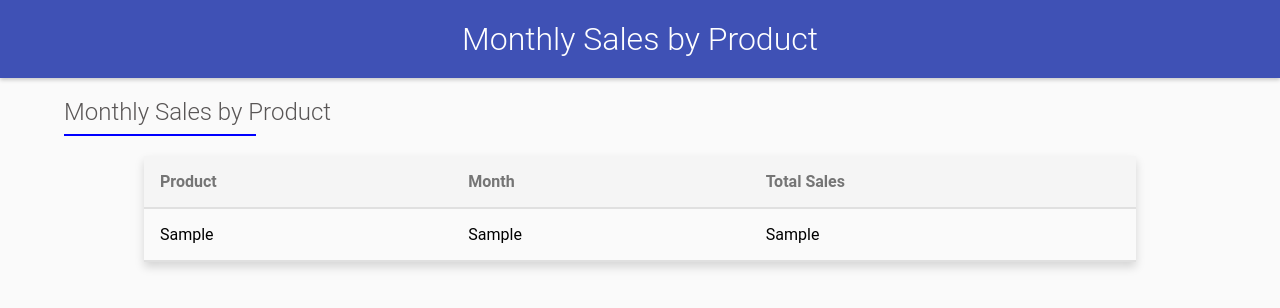
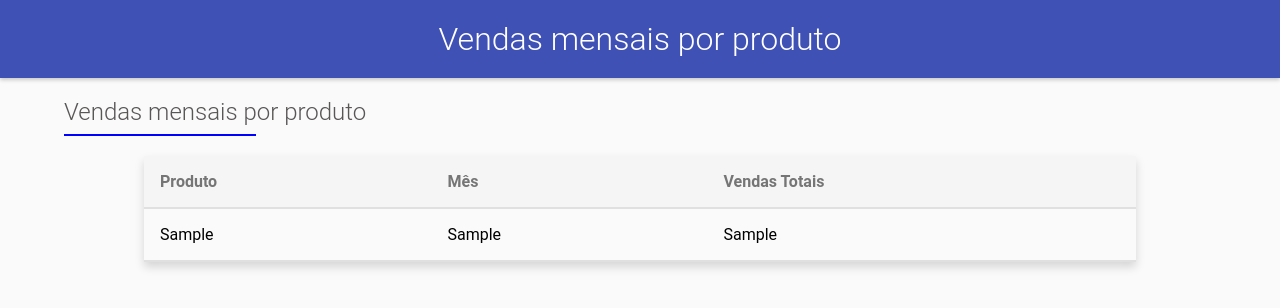
Before and after one commit to victormacaubas/gerenciador_de_vendas, a Django app: template vendas_app/templates/vendas_app/monthly_sales_by_product.html in a window 1280 px wide. Shown: the top 308 px of the page. Run offline with Django 5.2, Linux system fonts and the light colour scheme; the template is opened without the code that fills it: most values are stand-ins (such as "Sample title", 1, 10 or a date in 2020).

Commit message:
update views

```diff
--- a/gerenciador_de_vendas/settings.py
+++ b/gerenciador_de_vendas/settings.py
@@ -153,9 +153,9 @@ JAZZMIN_SETTINGS = {
     ############
 
     "topmenu_links": [
-        {"name": "Total  by Vendor", "url": "admin:total_revenue_by_vendor"},
-        {"name": "Monthly Sales by Product", "url": "admin:monthly_sales_by_product"},
-        {"name": "Top Clients", "url": "admin:top_clients"},
+        {"name": "Total de receita por Vendedor", "url": "admin:total_revenue_by_vendor"},
+        {"name": "Vendas Mensais por Produto", "url": "admin:monthly_sales_by_product"},
+        {"name": "Melhores Clientes", "url": "admin:top_clients"},
         {"name": "Estátisticas de Venda", "url": "admin:estatisticas"},
     ],
 
--- a/vendas_app/templates/vendas_app/monthly_sales_by_product.html
+++ b/vendas_app/templates/vendas_app/monthly_sales_by_product.html
@@ -1,23 +1,23 @@
 <!DOCTYPE html>
 <html>
 <head>
-    <title>Monthly Sales by Product</title>
+    <title>Vendas mensais por produto</title>
     {% load static %}
     <link rel="stylesheet" type="text/css" href="{% static 'vendas_app/style.css' %}">
 </head>
 <body>
     <header class="site-header">
-        <h1>Monthly Sales by Product</h1>
+        <h1>Vendas mensais por produto</h1>
     </header>
-    <h2 class="subtitle">Monthly Sales by Product</h2>
+    <h2 class="subtitle">Vendas mensais por produto</h2>
     <div class="line"></div>
     <section class="content">
         <table class="table table-with-shadow">
             <thead>
                 <tr>
-                    <th>Product</th>
-                    <th>Month</th>
-                    <th>Total Sales</th>
+                    <th>Produto</th>
+                    <th>Mês</th>
+                    <th>Vendas Totais</th>
                 </tr>
             </thead>
             <tbody>
```
Also changed, not shown: vendas_app/templates/vendas_app/top_clients.html (+5 -5 lines), vendas_app/templates/vendas_app/total_revenue_by_vendor.html (+5 -5 lines).
